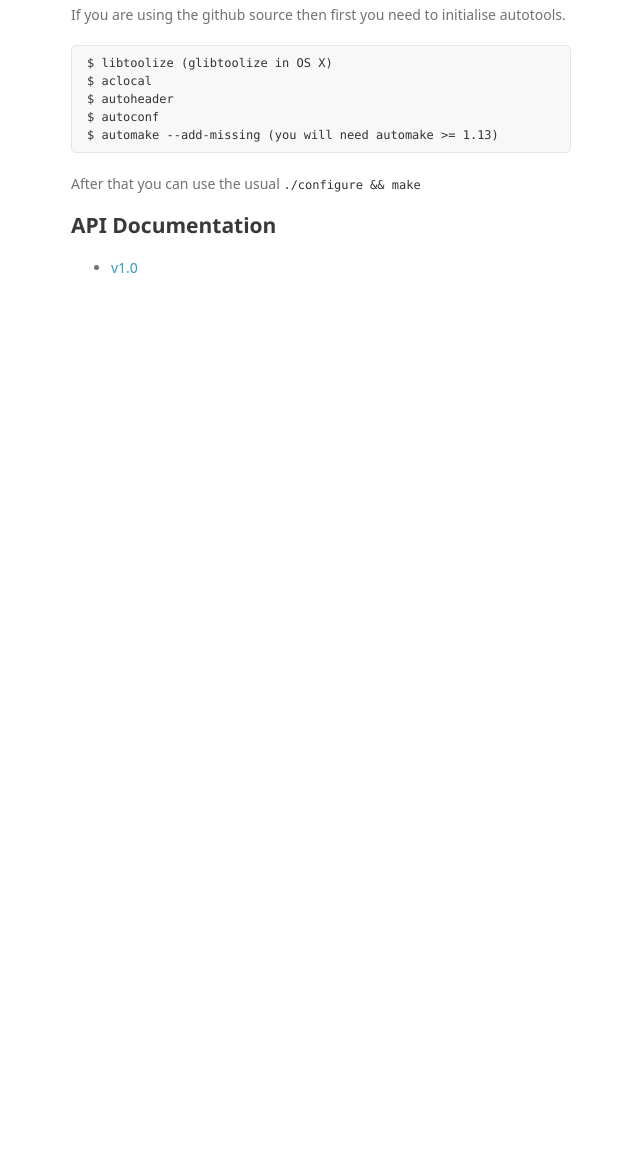
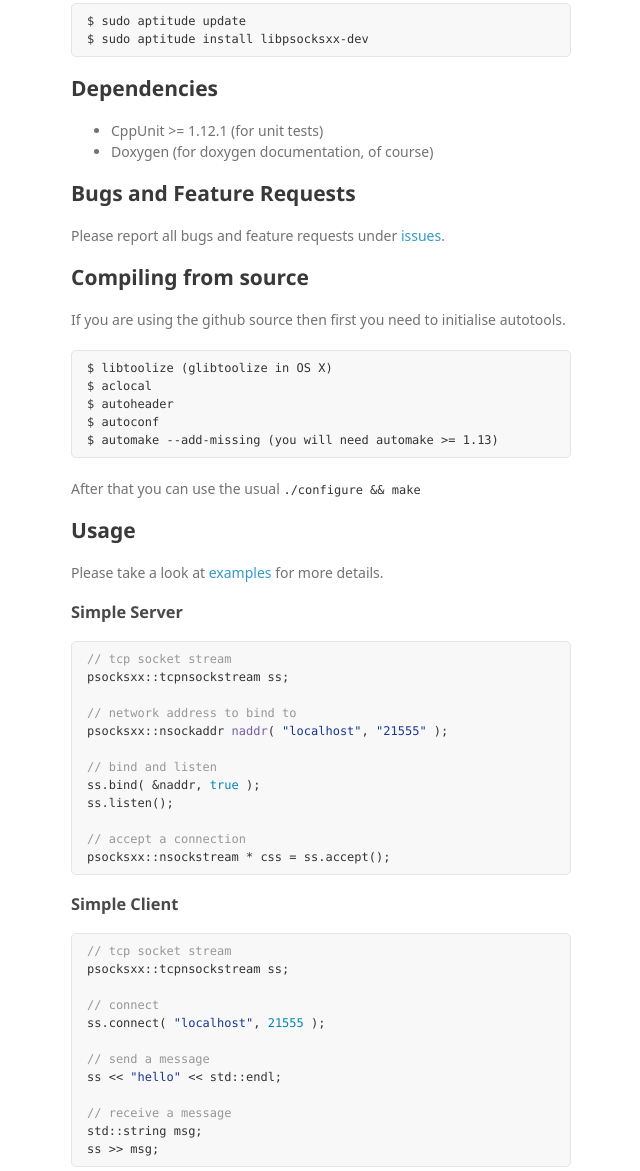
Before and after one commit to nukedzn/psocksxx, a plain HTML site: page index.html in a window 1280 px wide. Shown: the part 1629-2800 px from the top of the page, without its empty margins (499-1139 px from the left). Before the commit the page ends 1977 px from the top, so only its background shows below. Drawn offline with Linux system fonts and the light colour scheme; a web font is replaced by a local one.

```diff
--- a/index.html
+++ b/index.html
@@ -31,14 +31,15 @@
         <h1>
 <a id="psocksxx" class="anchor" href="#psocksxx" aria-hidden="true"><span class="octicon octicon-link"></span></a>psocksxx</h1>
 
-<p><a href="https://travis-ci.org/nukedzn/psocksxx"><img src="https://travis-ci.org/nukedzn/psocksxx.svg" alt="Build Status"></a></p>
+<p><a href="https://github.com/nukedzn/psocksxx/releases"><img src="https://img.shields.io/github/release/nukedzn/psocksxx.svg" alt="GitHub release"></a>
+<a href="https://travis-ci.org/nukedzn/psocksxx"><img src="https://travis-ci.org/nukedzn/psocksxx.svg" alt="Build Status"></a></p>
 
 <p>A C++ wrapper for POSIX sockets</p>
 
 <h2>
 <a id="copyright-and-license" class="anchor" href="#copyright-and-license" aria-hidden="true"><span class="octicon octicon-link"></span></a>Copyright and License</h2>
 
-<p>Copyright (C) 2015 Uditha Atukorala.</p>
+<p>Copyright (C) 2013-2015 Uditha Atukorala.</p>
 
 <p>This software library is free software; you can redistribute it and/or modify
 it under the terms of the GNU Lesser General Public License as published by
@@ -115,6 +116,46 @@ $ automake --add-missing (you will need automake &gt;= 1.13)
 <p>After that you can use the usual <code>./configure &amp;&amp; make</code></p>
 
 <h2>
+<a id="usage" class="anchor" href="#usage" aria-hidden="true"><span class="octicon octicon-link"></span></a>Usage</h2>
+
+<p>Please take a look at <a href="https://github.com/nukedzn/psocksxx/tree/master/src/examples">examples</a>
+for more details.</p>
+
+<h3>
+<a id="simple-server" class="anchor" href="#simple-server" aria-hidden="true"><span class="octicon octicon-link"></span></a>Simple Server</h3>
+
+<div class="highlight highlight-source-c++"><pre>
+<span class="pl-c">// tcp socket stream</span>
+psocksxx::tcpnsockstream ss;
+
+<span class="pl-c">// network address to bind to</span>
+psocksxx::nsockaddr <span class="pl-en">naddr</span>( <span class="pl-s"><span class="pl-pds">"</span>localhost<span class="pl-pds">"</span></span>, <span class="pl-s"><span class="pl-pds">"</span>21555<span class="pl-pds">"</span></span> );
+
+<span class="pl-c">// bind and listen</span>
+ss.bind( &amp;naddr, <span class="pl-c1">true</span> );
+ss.listen();
+
+<span class="pl-c">// accept a connection</span>
+psocksxx::nsockstream * css = ss.accept();
+</pre></div>
+
+<h3>
+<a id="simple-client" class="anchor" href="#simple-client" aria-hidden="true"><span class="octicon octicon-link"></span></a>Simple Client</h3>
+
+<div class="highlight highlight-source-c++"><pre><span class="pl-c">// tcp socket stream</span>
+psocksxx::tcpnsockstream ss;
+
+<span class="pl-c">// connect</span>
+ss.connect( <span class="pl-s"><span class="pl-pds">"</span>localhost<span class="pl-pds">"</span></span>, <span class="pl-c1">21555</span> );
+
+<span class="pl-c">// send a message</span>
+ss &lt;&lt; <span class="pl-s"><span class="pl-pds">"</span>hello<span class="pl-pds">"</span></span> &lt;&lt; std::endl;
+
+<span class="pl-c">// receive a message</span>
+std::string msg;
+ss &gt;&gt; msg;</pre></div>
+
+<h2>
 <a id="api-documentation" class="anchor" href="#api-documentation" aria-hidden="true"><span class="octicon octicon-link"></span></a>API Documentation</h2>
 
 <ul>
```
Also changed, not shown: params.json (+1 -1 lines).
